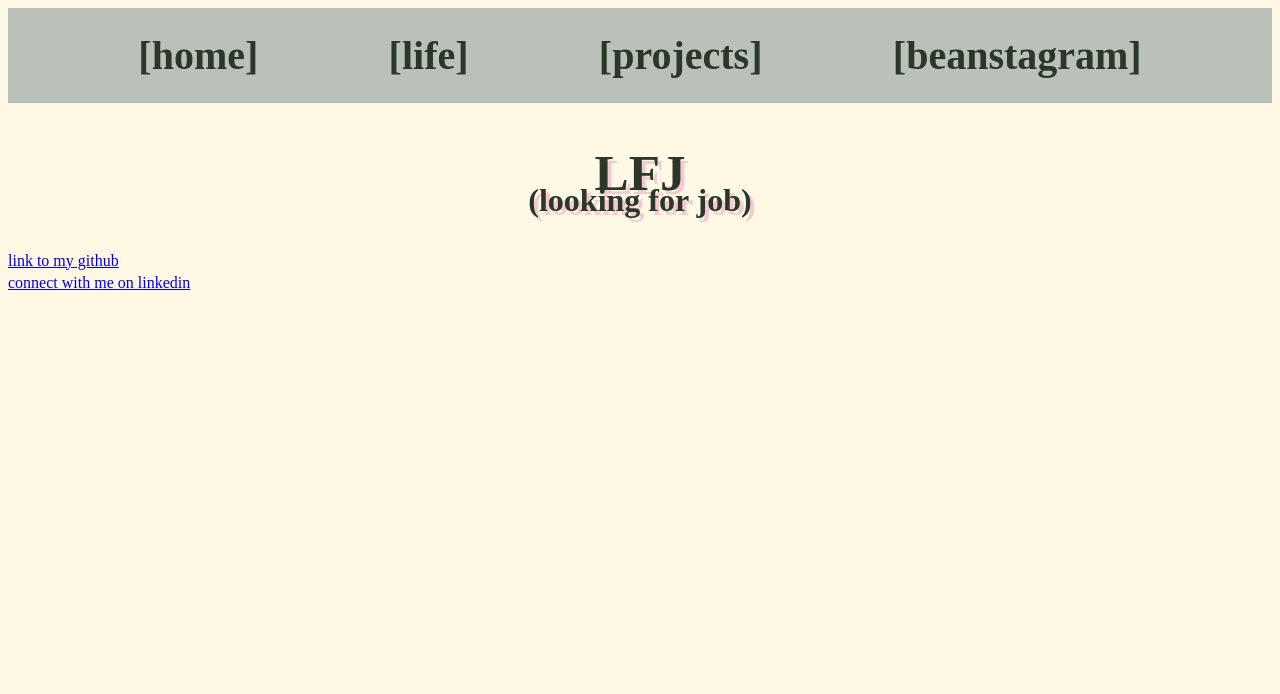
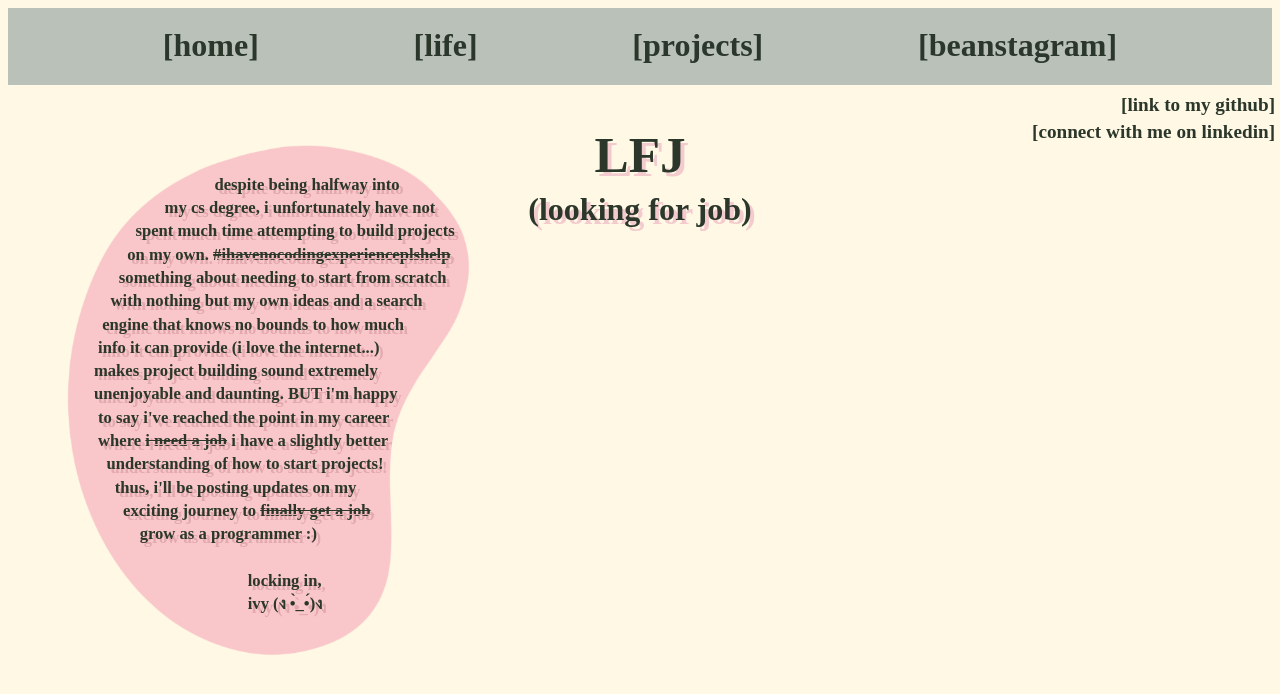
Before and after one commit to ivy-ll/ivy-ll.github.io, a website built with webpack: page projects.html in a window 1280 px wide. Built offline with nearby package versions, Linux system fonts and the light colour scheme.

Commit message:
adding content to projects page

```diff
--- a/css/default.css
+++ b/css/default.css
@@ -16,8 +16,8 @@ body::-webkit-scrollbar {
 
 /* navbar stuff */
 #navbar {
-  width:100%;
-  height:95px;
+  width: 100%;
+  height: 6vw;
   background: rgb(185, 193, 185);
   display: flex;
   justify-content: space-evenly;
@@ -25,10 +25,10 @@ body::-webkit-scrollbar {
 
 .navbar-text {
   color: #2b372a;
-  font-size: 40px;
+  font-size: 2.5vw;
   font-weight: bold;
   text-decoration: none;
-  margin-top: 20px;
+  margin-top: 1.2vw;
   display: inline;
 }
 
--- a/css/projects.css
+++ b/css/projects.css
@@ -1,5 +1,58 @@
 #proj-head {
   font-size: 2.5vw;
   text-align: center;
-  margin-top: -65px;
+  margin-top: -3%;
 }
+
+/* contact info */
+.contact {
+  text-align: right;
+  flex: 0 0 auto;
+  position: absolute;
+  margin-top: -13vw;
+  padding-left: 80vw;
+}
+
+.contact-text {
+  color: #2b372a;
+  font-size: 1.5vw;
+  font-weight: bold;
+  text-decoration: none;
+  white-space: nowrap;
+  cursor: url(https://cdn.custom-cursor.com/db/18959/32/cute-cat-shell-pointer.png), pointer;
+}
+
+.contact-text:hover {
+  color: #4f644d;
+  text-shadow: 4px 4px #fff5c8;
+}
+
+/* project description */
+.prj-bg {
+  max-width: 40vw;
+  max-height: 40vw;
+  flex: 0 0 auto;
+  position: relative;
+}
+
+#prj-bg1 {
+  margin-top: -9%;
+  padding-left: 4.5vw;
+  z-index: -1;
+}
+
+.prj-info {
+  display: inline-block;
+  height: 35vw;
+  width: 30vw;
+  margin-left: -30vw;
+  margin-top: -8vw;
+  position: absolute;
+}
+
+#prj-info-txt {
+  color: #2b372a;
+  font-size: 1.3vw;
+  font-weight: bold;
+  text-shadow: 4px 4px #e2a9af;
+}
--- a/projects.html
+++ b/projects.html
@@ -20,14 +20,41 @@
 <div class="header">
   <h1 class="header-text">LFJ</h1>
 </div>
-
 <h2 id="proj-head" class="header-text"> (looking for job) </h2>
 
 
+<div class="contact">
+<a class="contact-text" href="https://github.com/ivy-ll" target="_blank"> [link to my github] </a>
+<br>
+<a class="contact-text" href="https://www.linkedin.com/in/ivy-lin-765165269/" target="_blank"> [connect with me on linkedin] </a>
+</div>
 
-<a href="https://github.com/ivy-ll" target="_blank"> link to my github </a>
-<br>
-<a href="files/cv.pdf" target="_blank"> connect with me on linkedin </a>
+
+<img id="prj-bg1" class="prj-bg" src="/files/projects/prj-bg1.png" alt="proj background1">
+
+<div class="prj-info">
+  <p id="prj-info-txt">
+    &emsp;&emsp;&emsp;&emsp;&emsp;&emsp;&emsp;&ensp; despite being halfway into <br>
+    &emsp;&emsp;&emsp;&emsp;&ensp; my cs degree, i unfortunately have not <br>
+    &emsp;&emsp;&ensp;&#160; spent much time attempting to build projects<br>
+    &emsp;&emsp;&#160; on my own. <s>#ihavenocodingexperienceplshelp</s>  <br>
+    &emsp;&ensp;&#160; something about needing to start from scratch<br>
+    &emsp;&#160; with nothing but my own ideas and a search<br>
+    &ensp;&#160; engine that knows no bounds to how much<br>
+    &ensp; info it can provide (i love the internet...)<br>
+    &#160; makes project building sound extremely<br>
+    &#160; unenjoyable and daunting. BUT i'm happy <br>
+    &ensp; to say i've reached the point in my career<br>
+    &ensp; where <s>i need a job</s> i have a slightly better<br>
+    &emsp; understanding of how to start projects!<br>
+    &emsp;&ensp; thus, i'll be posting updates on my<br>
+    &emsp;&emsp; exciting journey to <s>finally get a job</s><br>
+    &emsp;&emsp;&emsp; grow as a programmer :)<br>
+    &emsp;&emsp;&emsp;&emsp;&#160; <br>
+    &emsp;&emsp;&emsp;&emsp;&emsp;&emsp;&emsp;&emsp;&emsp;&ensp; locking in,<br>
+    &emsp;&emsp;&emsp;&emsp;&emsp;&emsp;&emsp;&emsp;&emsp;&ensp; ivy (ง •̀_•́)ง
+  </p>
+</div>
 
 </body>
 </html>
```
Also changed, not shown: files/projects/prj-bg1.png (added), files/projects/prj-bg2.png (added), 1 other file.
